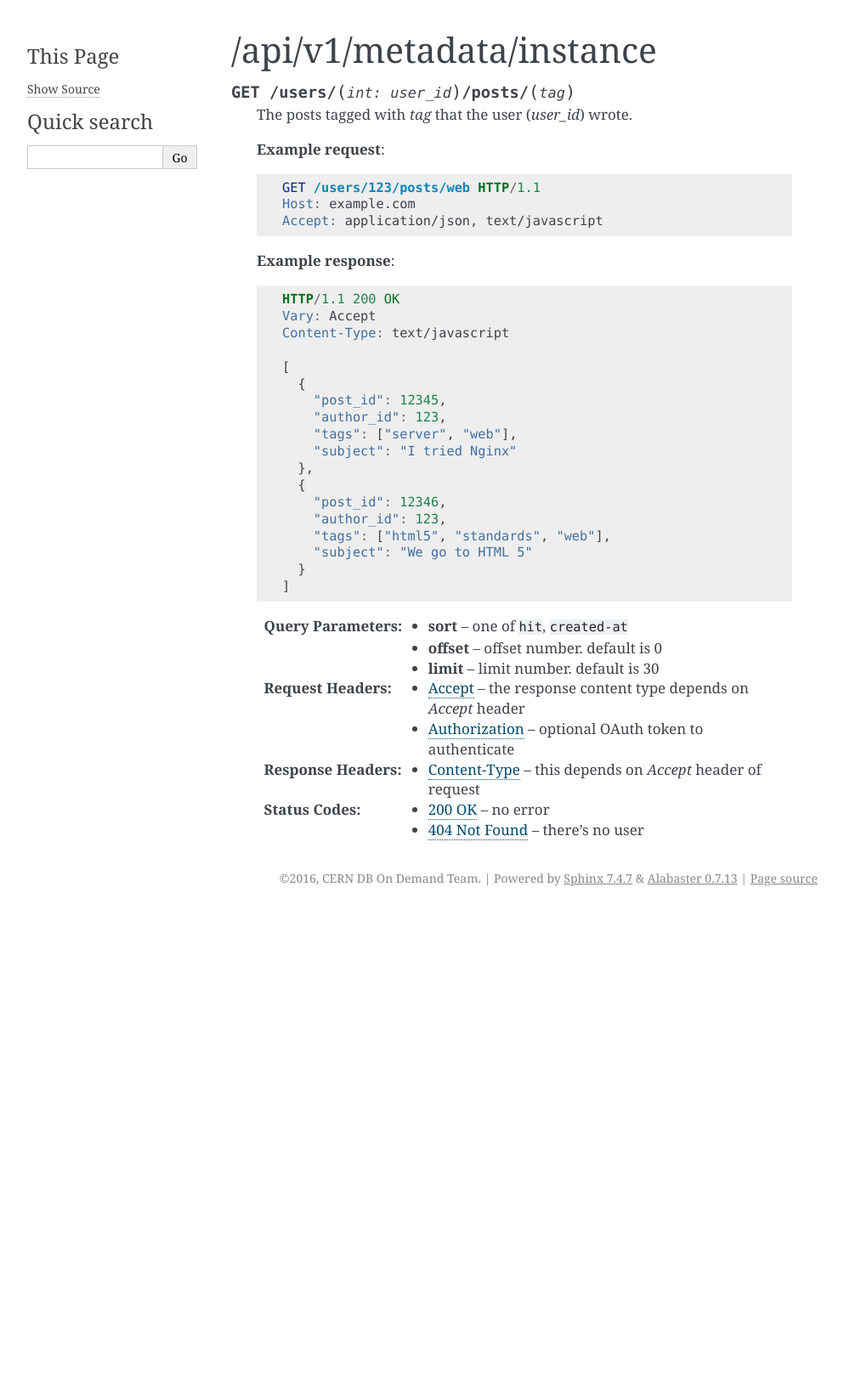
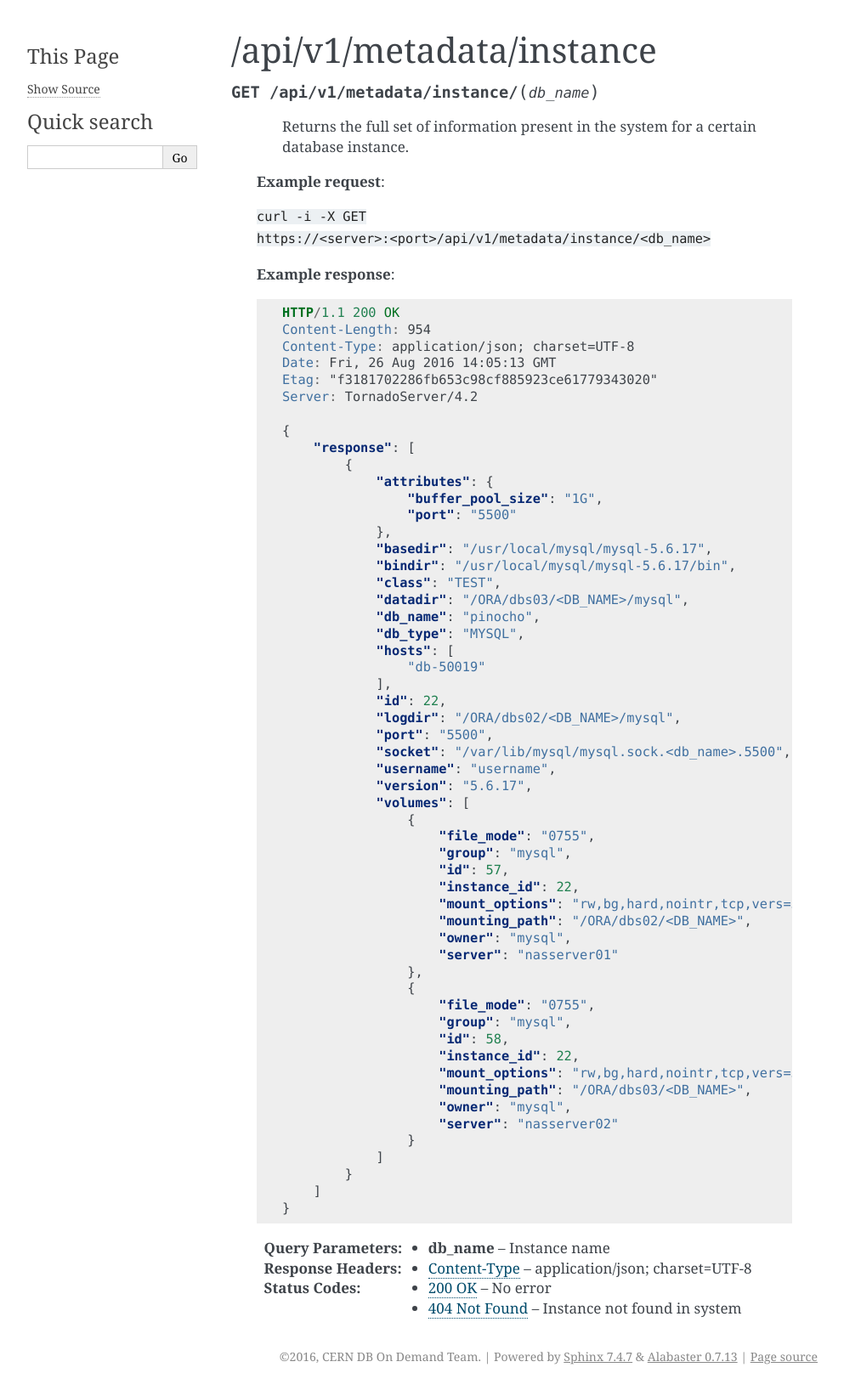
Before and after one commit to cerndb/dbod-api, a Sphinx documentation site: the page built from doc/source/endpoints/metadata_instance.rst, in a window 1280 px wide. Shown: the whole page at 85% size, without its empty margins (148-1141 px from the left). Built offline with Sphinx 7.4.7, drawn with Linux system fonts in a browser that asks for light colours; before the commit the page ends 1073 px from its top, so only the background shows below that.

Commit message:
DOC: Adds metadata/instance

```diff
--- a/doc/source/endpoints/metadata_instance.rst
+++ b/doc/source/endpoints/metadata_instance.rst
@@ -1,48 +1,76 @@
 /api/v1/metadata/instance
 =============================
 
-.. http:get:: /users/(int:user_id)/posts/(tag)
+.. http:get:: /api/v1/metadata/instance/(db_name)
 
-   The posts tagged with `tag` that the user (`user_id`) wrote.
+    Returns the full set of information present in the system for a certain
+    database instance.
 
    **Example request**:
 
-   .. sourcecode:: http
-
-      GET /users/123/posts/web HTTP/1.1
-      Host: example.com
-      Accept: application/json, text/javascript
+   ``curl -i -X GET https://<server>:<port>/api/v1/metadata/instance/<db_name>``
 
    **Example response**:
 
    .. sourcecode:: http
 
-      HTTP/1.1 200 OK
-      Vary: Accept
-      Content-Type: text/javascript
+        HTTP/1.1 200 OK
+        Content-Length: 954
+        Content-Type: application/json; charset=UTF-8
+        Date: Fri, 26 Aug 2016 14:05:13 GMT
+        Etag: "f3181702286fb653c98cf885923ce61779343020"
+        Server: TornadoServer/4.2
 
-      [
         {
-          "post_id": 12345,
-          "author_id": 123,
-          "tags": ["server", "web"],
-          "subject": "I tried Nginx"
-        },
-        {
-          "post_id": 12346,
-          "author_id": 123,
-          "tags": ["html5", "standards", "web"],
-          "subject": "We go to HTML 5"
+            "response": [
+                {
+                    "attributes": {
+                        "buffer_pool_size": "1G",
+                        "port": "5500"
+                    },
+                    "basedir": "/usr/local/mysql/mysql-5.6.17",
+                    "bindir": "/usr/local/mysql/mysql-5.6.17/bin",
+                    "class": "TEST",
+                    "datadir": "/ORA/dbs03/<DB_NAME>/mysql",
+                    "db_name": "pinocho",
+                    "db_type": "MYSQL",
+                    "hosts": [
+                        "db-50019"
+                    ],
+                    "id": 22,
+                    "logdir": "/ORA/dbs02/<DB_NAME>/mysql",
+                    "port": "5500",
+                    "socket": "/var/lib/mysql/mysql.sock.<db_name>.5500",
+                    "username": "username",
+                    "version": "5.6.17",
+                    "volumes": [
+                        {
+                            "file_mode": "0755",
+                            "group": "mysql",
+                            "id": 57,
+                            "instance_id": 22,
+                            "mount_options": "rw,bg,hard,nointr,tcp,vers=3,noatime,timeo=600,rsize=65536,wsize=65536",
+                            "mounting_path": "/ORA/dbs02/<DB_NAME>",
+                            "owner": "mysql",
+                            "server": "nasserver01"
+                        },
+                        {
+                            "file_mode": "0755",
+                            "group": "mysql",
+                            "id": 58,
+                            "instance_id": 22,
+                            "mount_options": "rw,bg,hard,nointr,tcp,vers=3,noatime,timeo=600,rsize=65536,wsize=65536",
+                            "mounting_path": "/ORA/dbs03/<DB_NAME>",
+                            "owner": "mysql",
+                            "server": "nasserver02"
+                        }
+                    ]
+                }
+            ]
         }
-      ]
 
-   :query sort: one of ``hit``, ``created-at``
-   :query offset: offset number. default is 0
-   :query limit: limit number. default is 30
-   :reqheader Accept: the response content type depends on
-                      :mailheader:`Accept` header
-   :reqheader Authorization: optional OAuth token to authenticate
-   :resheader Content-Type: this depends on :mailheader:`Accept`
-                            header of request
-   :statuscode 200: no error
-   :statuscode 404: there's no user
+
+   :query db_name: Instance name
+   :resheader Content-Type: application/json; charset=UTF-8
+   :statuscode 200: No error
+   :statuscode 404: Instance not found in system
```
